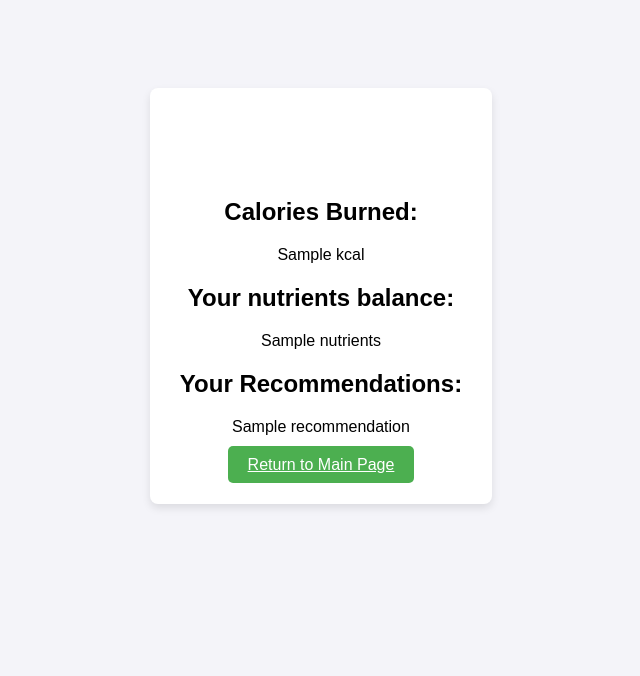
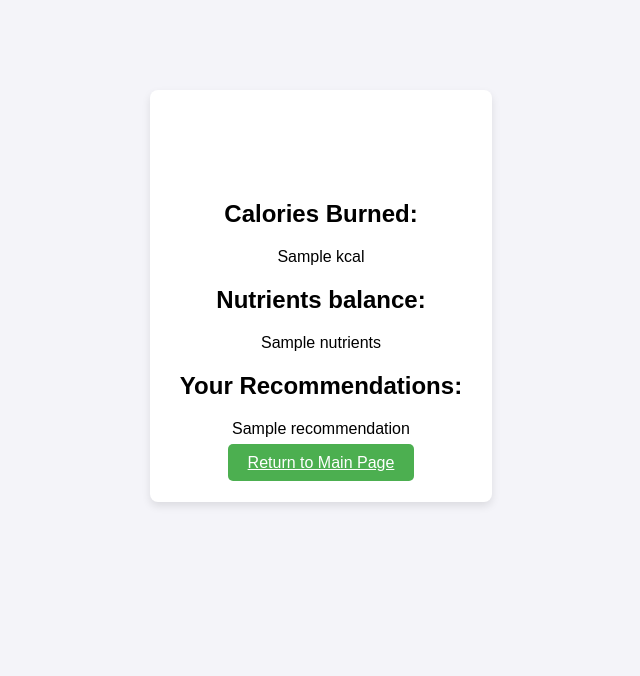
Before and after one commit to Bogdankhavroniuk/Ml_mealmotion, a Django app: template MealMotion/Site/templates/Site/recommendations.html in a window 1280 px wide. Shown: the part 112-788 px from the top of the page, without its empty margins (319-959 px from the left). Run offline with Django 3.2, Linux system fonts and the light colour scheme; the template is opened without the code that fills it: most values are stand-ins (such as "Sample title", 1, 10 or a date in 2020).

Commit message:
changes for the aws

```diff
--- a/MealMotion/Site/models.py
+++ b/MealMotion/Site/models.py
@@ -143,6 +143,7 @@ class Recomendationmodel():
         self.file_path = "Site\Sourcess\epi_r.csv"
         self.data = None
         self.text  = None
+        self.results =None
     def read_csv(self):
         """
         Зчитує CSV-файл та зберігає його вміст у self.data.
--- a/MealMotion/Site/templates/Site/recommendations.html
+++ b/MealMotion/Site/templates/Site/recommendations.html
@@ -1,3 +1,4 @@
+
 
 <!DOCTYPE html>
 <html lang="en">
@@ -37,7 +38,7 @@
 
         .content-wrapper {
             text-align: center;
-            margin-top: 80px; /* Add margin-top for spacing */
+            margin-top: 80px;
         }
 
         .calories-burned {
@@ -69,14 +70,12 @@
         <div class="content-wrapper">
             <h2>Calories Burned:</h2>
             <p>{{ calories_burned }} kcal</p>
-            <div class="recommendation-section">
-                <h2>Your nutrients balance:</h2>
-                <p>{{ nutrients}}</p>
-            </div>
-            <div class="recommendation-section">
-                <h2>Your Recommendations:</h2>
-                <p>{{ recommendation }}</p>
-            </div>
+
+            <h2>Nutrients balance:</h2>
+            <p>{{ nutrients }}</p>
+
+            <h2>Your Recommendations:</h2>
+            <p>{{ recommendation }}</p>
 
             <a href="{% url 'index' %}" class="return-button">Return to Main Page</a>
         </div>
```
Also changed, not shown: MealMotion/Site/templates/Site/index.html (+3 -5 lines), MealMotion/Site/views.py (+9 -12 lines).
